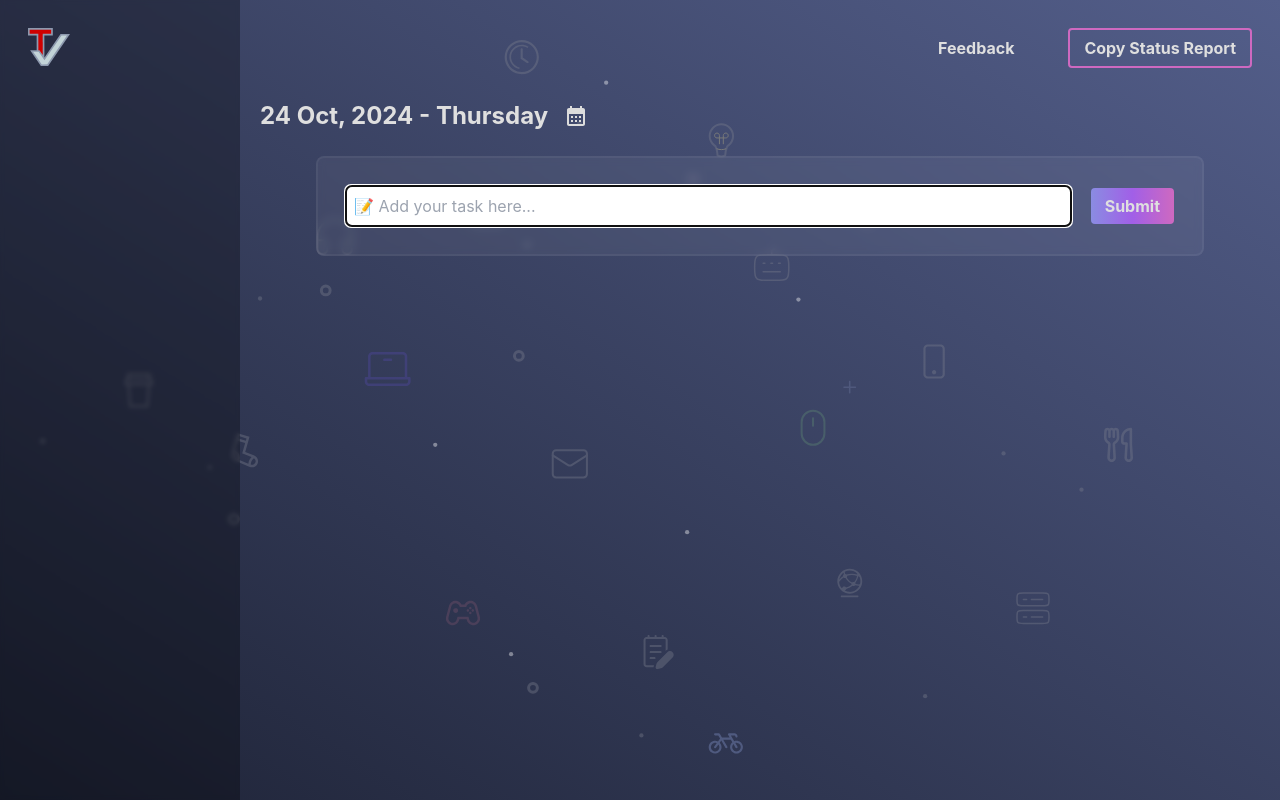
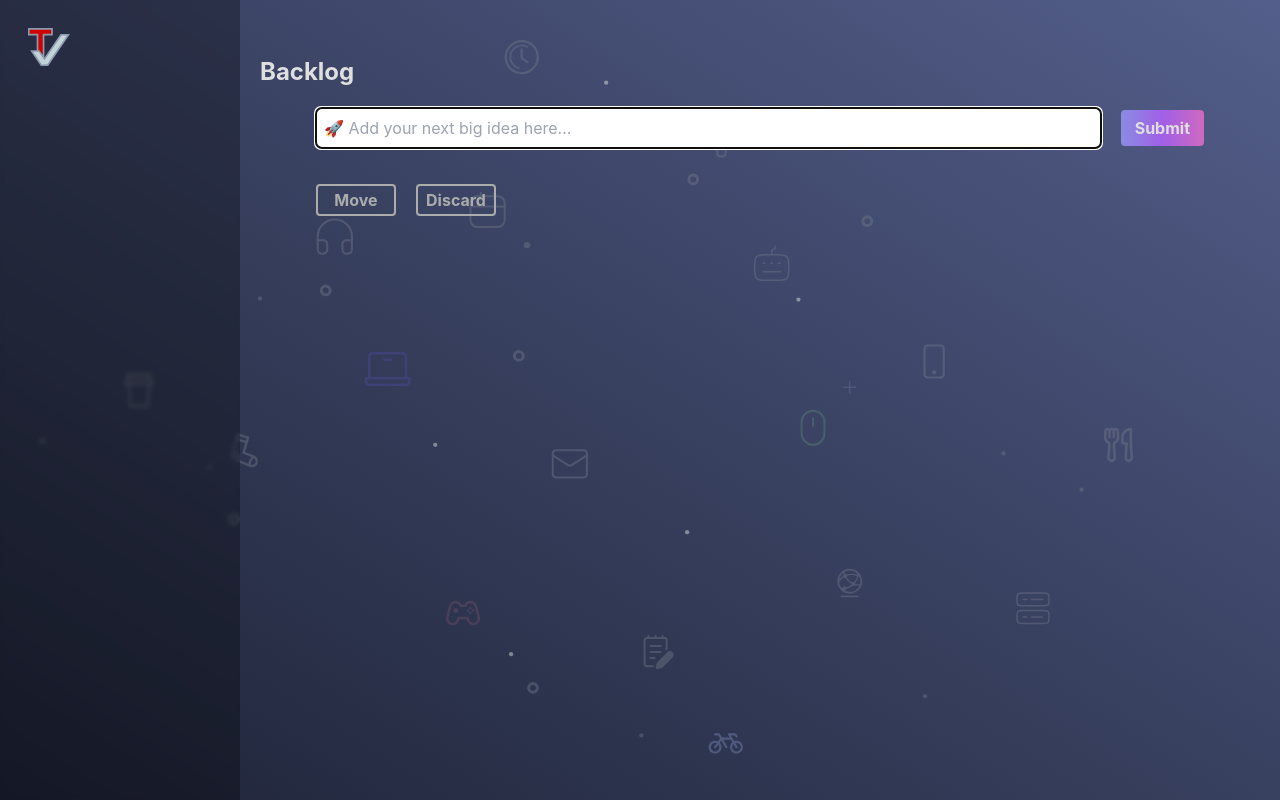
Before and after one commit to MHassanTariq/task-tracker, a React (Create React App) app: page / in a window 1280 px wide. Built offline with nearby package versions, Linux system fonts and the light colour scheme.

Commit message:
fix: only future dates are applicable for backlog tasks

```diff
--- a/src/App.tsx
+++ b/src/App.tsx
@@ -1,11 +1,11 @@
 import { Toaster } from "react-hot-toast";
-import Home from "./page/home/home";
+import Backlog from "./page/backlog/backlog";
 
 function App() {
   return (
     <div>
       <Toaster position="top-right" reverseOrder={false} />
-      <Home />
+      <Backlog />
     </div>
   );
 }
--- a/src/components/calendarButton.tsx
+++ b/src/components/calendarButton.tsx
@@ -93,6 +93,7 @@ const CalendarIconWithDatePicker = ({
             views={["day"]}
             value={dayjs(currentSelectedDate)}
             defaultValue={dayjs(new Date())}
+            minDate={btnConfig ? dayjs(new Date()) : undefined}
             onChange={(value) => {
               onDateChange(new Date(value));
             }}
```
